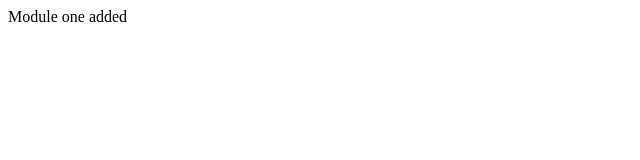
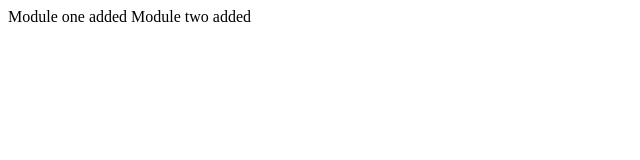
Before and after one commit to marija55/testsample, a plain HTML site: page index.html in a window 1280 px wide. Shown: the whole page, without its empty margins (0-640 px from the left). Drawn offline with Linux system fonts and the light colour scheme.

Commit message:
module2 added

```diff
--- a/index.html
+++ b/index.html
@@ -5,5 +5,6 @@
 </head>
 <body>
 <module-one>Module one added</module-one>
+<module-two> Module two added </module-two>
 </body>
 </html>
```
